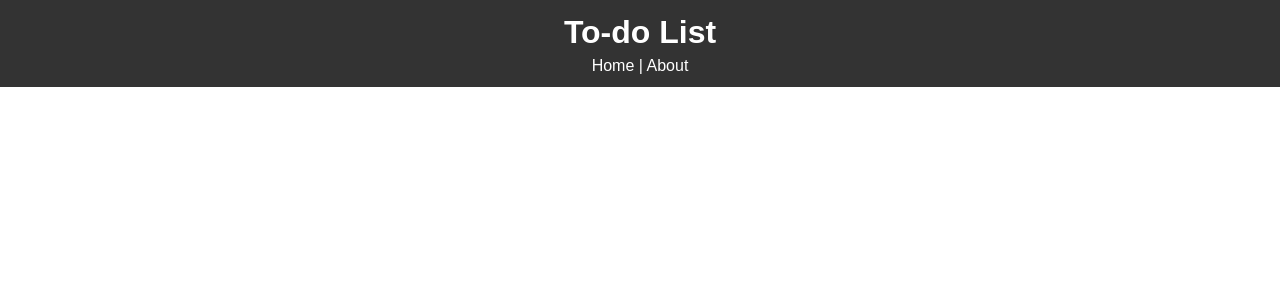
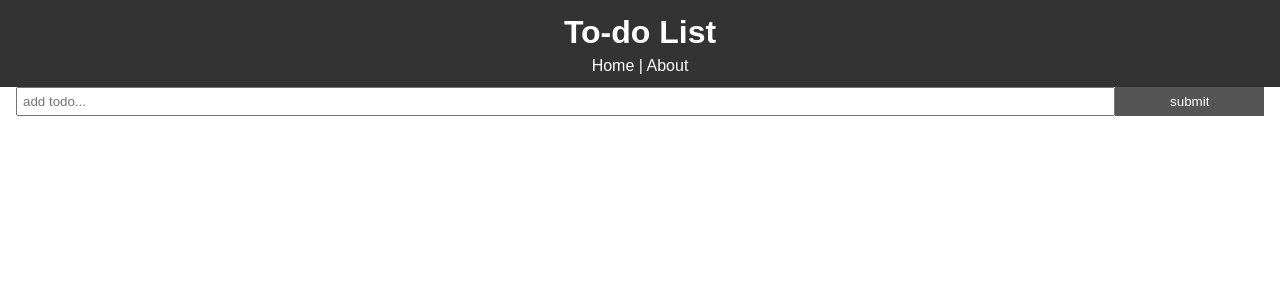
Before and after one commit to johnrgill/ToDoApp, a React (Create React App) app: page / in a window 1280 px wide. Shown: the top 300 px of the page. Built offline with nearby package versions, Linux system fonts and the light colour scheme; no server answers.

Commit message:
Update App.js

```diff
--- a/src/App.js
+++ b/src/App.js
@@ -49,7 +49,7 @@ class App extends Component{
       <Router>
         <div className="App">
           <Header />
-          <Route exact path="/toDoApp" render={props => (
+          <Route exact path="/" render={props => (
             <React.Fragment>
               <AddTodo addTodo={this.addTodo}/>
               <Todos todos={this.state.todos} markComplete={this.markComplete} delTodo={this.delTodo}/>
```
